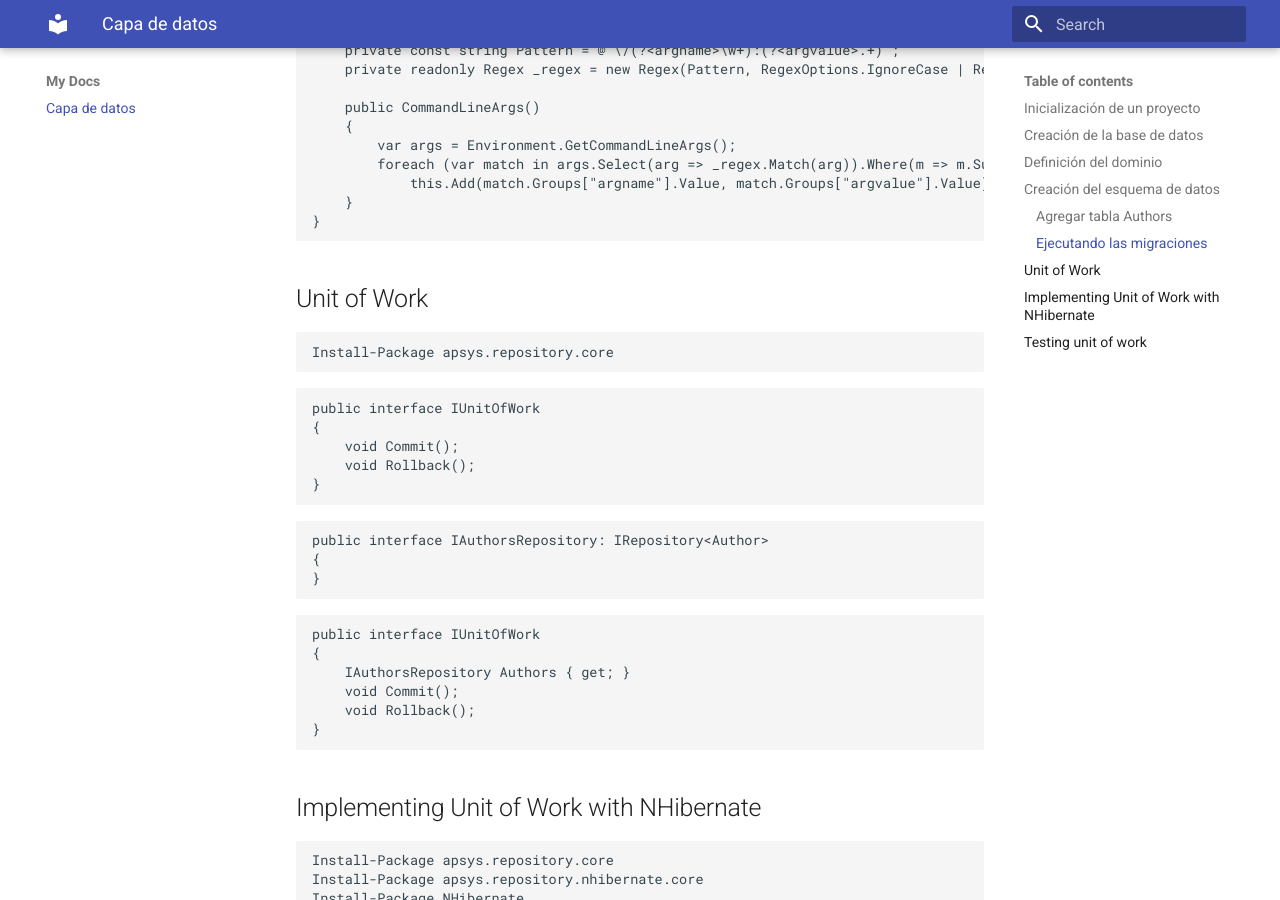
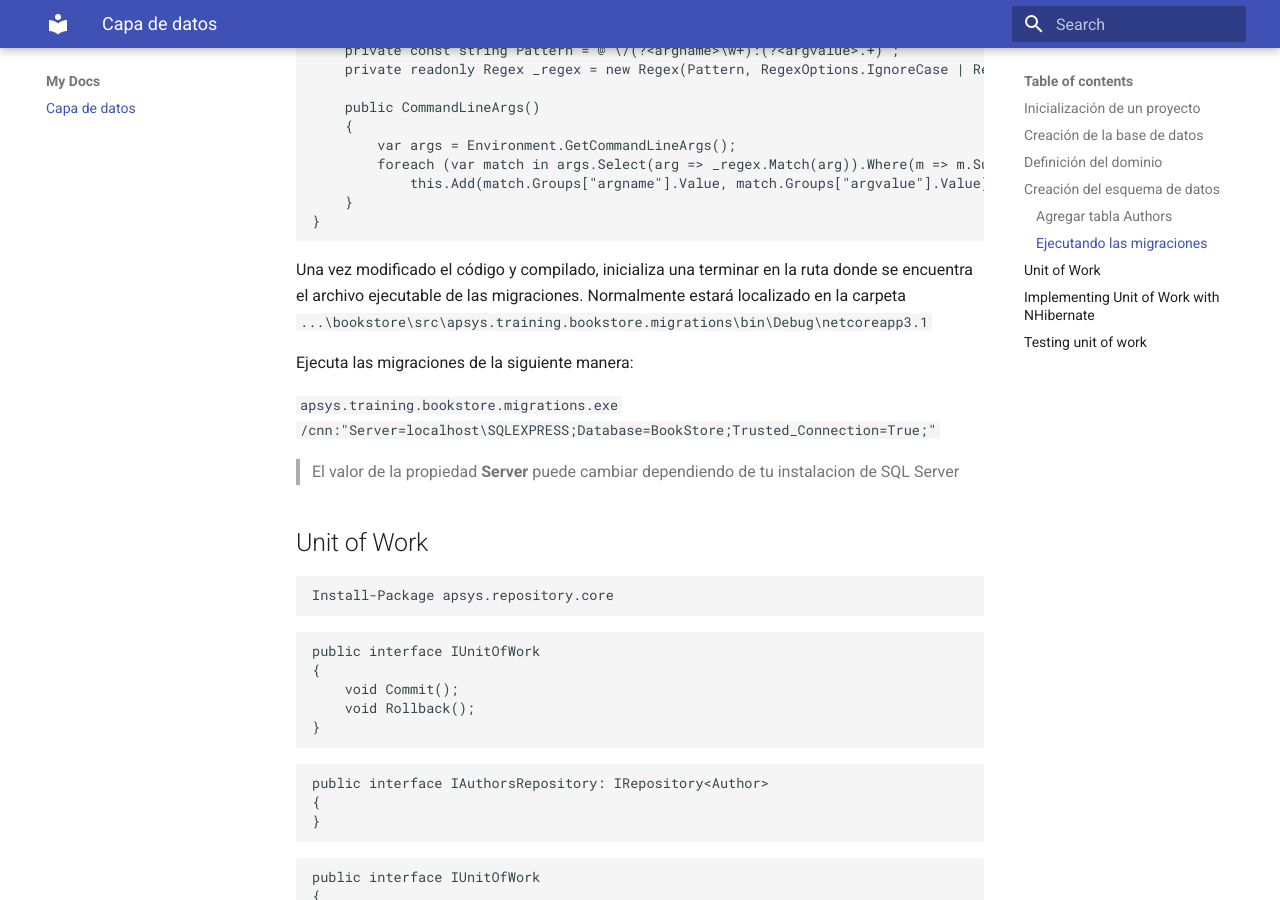
Before and after one commit to apsys-mx/apsys.training.data, an MkDocs documentation site: the page built from docs/index.md, in a window 1280 px wide and 900 px high, scrolled down 4914 px. Built offline with MkDocs 1.6.1 and Material for MkDocs 9.7.7, drawn with Linux system fonts in a browser that asks for light colours.

Commit message:
Running migrations

````diff
--- a/docs/index.md
+++ b/docs/index.md
@@ -170,6 +170,14 @@ class CommandLineArgs : Dictionary<string, string>
 }
 ```
 
+Una vez modificado el código y compilado, inicializa una terminar en la ruta donde se encuentra el archivo ejecutable de las migraciones. Normalmente estará localizado en la carpeta `...\bookstore\src\apsys.training.bookstore.migrations\bin\Debug\netcoreapp3.1`
+
+Ejecuta las migraciones de la siguiente manera:
+
+`apsys.training.bookstore.migrations.exe /cnn:"Server=localhost\SQLEXPRESS;Database=BookStore;Trusted_Connection=True;"`
+
+> El valor de la propiedad __Server__ puede cambiar dependiendo de tu instalacion de SQL Server
+
 ## Unit of Work
 
 ```
````
